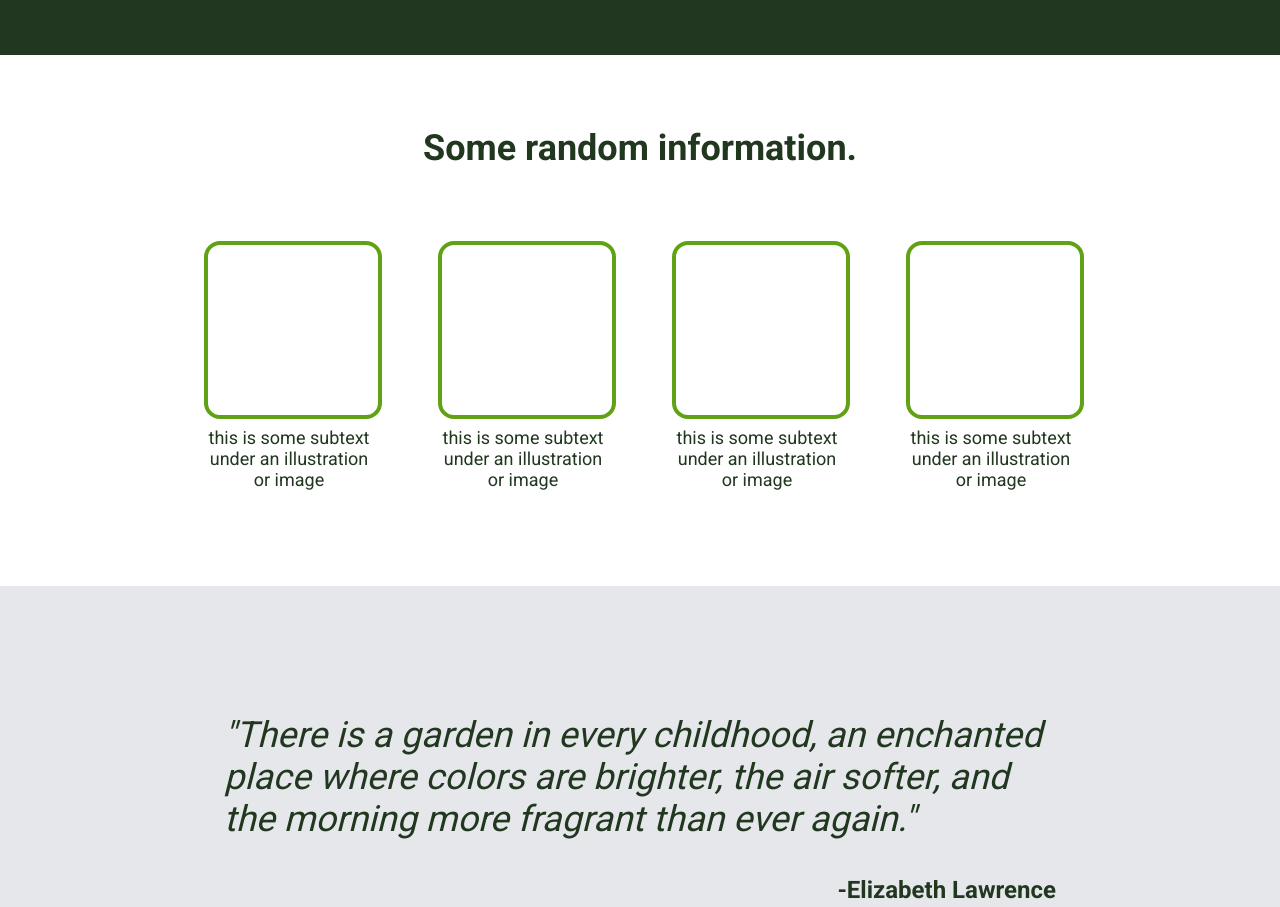
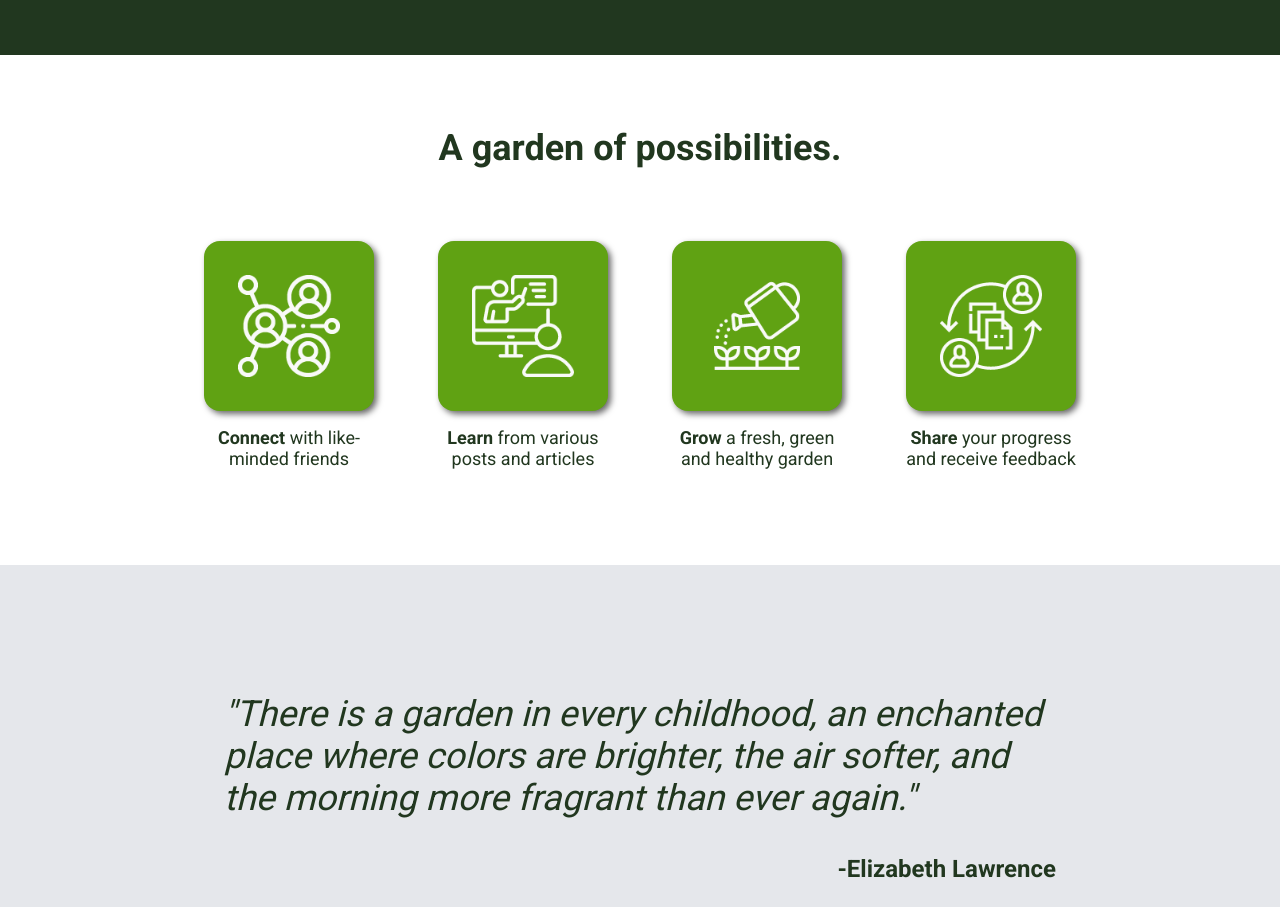
Before and after one commit to TiagoLPSzu/Project-Landing-Page, a plain HTML site: page index.html in a window 1280 px wide. Shown: the part 680-1587 px from the top of the page. Drawn offline with Linux system fonts and the light colour scheme.

Commit message:
Change examples section and add box-shadows

```diff
--- a/index.html
+++ b/index.html
@@ -29,23 +29,23 @@
             <img src="images/hero-image.jpg" alt="women in garden" class="hero-right">
     </div>
     </div>
-        <div class="examples-header">Some random information.</div>
+        <div class="examples-header">A garden of possibilities.</div>
         <div class="examples">
             <div class="box">
-                <div class="box-image"></div>
-                <div class="box-text">this is some subtext under an illustration or image</div>
+                <div class="box-image"><img src="images/connect.png" alt="connect" class="box-icon"></div>
+                <div class="box-text"><span class="box-text-bold">Connect</span> with like-minded friends</div>
             </div>
             <div class="box">
-                <div class="box-image"></div>
-                <div class="box-text">this is some subtext under an illustration or image</div>
+                <div class="box-image"><img src="images/learn.png" alt="learn" class="box-icon"></div>
+                <div class="box-text"><span class="box-text-bold">Learn</span> from various posts and articles</div>
             </div>
             <div class="box">
-                <div class="box-image"></div>
-                <div class="box-text">this is some subtext under an illustration or image</div>
+                <div class="box-image"><img src="images/grow.png" alt="grow" class="box-icon"></div>
+                <div class="box-text"><span class="box-text-bold">Grow</span> a fresh, green and healthy garden</div>
             </div>
             <div class="box">
-                <div class="box-image"></div>
-                <div class="box-text">this is some subtext under an illustration or image</div>
+                <div class="box-image"><img src="images/share.png" alt="share" class="box-icon"></div>
+                <div class="box-text"><span class="box-text-bold">Share</span> your progress and receive feedback</div>
             </div>
         </div>
 
--- a/styles.css
+++ b/styles.css
@@ -82,7 +82,7 @@ a {
 .hero-right {
     height: 22em;
     border-radius: 1em;
-    box-shadow: 6px 6px 12px rgba(0, 0, 0, 0.6);
+    box-shadow: 3px 3px 6px rgba(0, 0, 0, 0.6);
 
 }
 
@@ -107,17 +107,30 @@ a {
 }
 
 .box-image {
+    display: flex;
     border-radius: 1em;
-    margin-bottom: 8px;
-    border: 4px solid #60a213;
+    margin-bottom: 1em;
+    background-color: #60a213;
+    box-shadow: 3px 3px 6px rgba(0, 0, 0, 0.6);
     height: 170px;
     width: 170px;
+    justify-content: center;
+    align-items: center;
+}
+
+.box-icon {
+    width: 60%;
+    height: 60%;
 }
 
 .box-text {
     text-align: center;
     font-size: 18px;
     color: #21371f;
+}
+
+.box-text-bold {
+    font-weight: 900;
 }
 
 .quote-section {
@@ -156,7 +169,7 @@ a {
     padding: 3em 6em;
     gap: 8em;
     background-color: #60a213;
-
+    box-shadow: 3px 3px 6px rgba(0, 0, 0, 0.6);
 }
 
 .call-left-group {
```
Also changed, not shown: images/connect.png (added), images/grow.png (added), images/learn.png (added), images/share.png (added).
